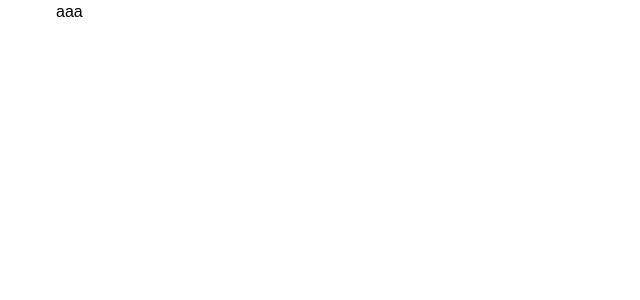
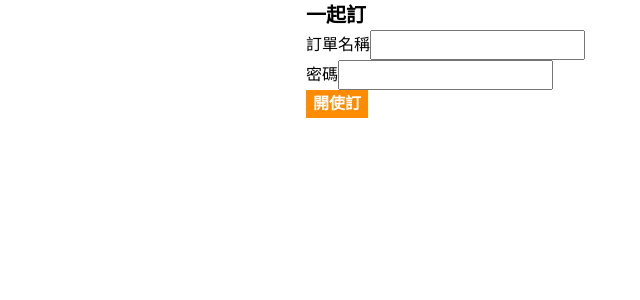
Before and after one commit to powerbear0083/TogetherOrder, a React app in the folder TogetherOrder/TogetherOrder/: page / in a window 1280 px wide. Shown: the top 300 px of the page, without its empty margins (14-654 px from the left). Built offline with nearby package versions, Linux system fonts and the light colour scheme.

Commit message:
新增色票常數, button  基本樣式, signup 頁面

```diff
--- a/TogetherOrder/TogetherOrder/src/components/GlobalStyle.tsx
+++ b/TogetherOrder/TogetherOrder/src/components/GlobalStyle.tsx
@@ -1,4 +1,6 @@
-import { createGlobalStyle } from "styled-components";
+import { createGlobalStyle } from "styled-components"
+import { fontFamily } from '../styled/constant'
+
 
 const ResetStyle = createGlobalStyle`
   *,
@@ -28,7 +30,7 @@ const ResetStyle = createGlobalStyle`
     margin: 0;
   }
   body {
-    font-family: Arial, Helvetica, 'LiHei', "Microsoft JhengHei", "PMingLiU", "微軟正黑體", "新細明體", sans-serif;
+    font-family: ${fontFamily};
     min-height: 100vh;
     scroll-behavior: smooth;
     text-rendering: optimizeSpeed;
--- a/TogetherOrder/TogetherOrder/src/containers/Container.tsx
+++ b/TogetherOrder/TogetherOrder/src/containers/Container.tsx
@@ -19,7 +19,8 @@ function Container(
 export default Container
 
 const Wrap = styled.main`
-  width: 1140px;
+  background-color: #00ffff;
+  width: 100%;
   margin-right: auto;
   margin-left: auto;
 `
--- /dev/null
+++ b/TogetherOrder/TogetherOrder/src/containers/SignUp.tsx
@@ -0,0 +1,39 @@
+import * as React from 'react'
+import styled from "styled-components";
+import { Button } from "../styled/Button";
+
+
+function SignUp() {
+    return (
+        <SignWrap>
+            <Headline>
+                 一起訂
+            </Headline>
+            <div className="form-group">
+                <label htmlFor="orderName">訂單名稱</label>
+                <input id={`orderName`} type="text"/>
+            </div>
+            <div className="form-group">
+                <label htmlFor="orderPassword">密碼</label>
+                <input id={`orderPassword`} type="password"/>
+            </div>
+            <Confirm>開使訂</Confirm>
+        </SignWrap>
+    )
+}
+
+export default SignUp
+
+const SignWrap = styled.div`
+    width: 640px;
+    margin-left: auto;
+    margin-right: auto;
+`
+const Headline = styled.div`
+    font-size: 20px;
+    font-weight: bold;
+`
+const Confirm = styled(Button)`
+  background-color: #ff8c00;
+  color: #fff;
+`;
--- a/TogetherOrder/TogetherOrder/src/index.tsx
+++ b/TogetherOrder/TogetherOrder/src/index.tsx
@@ -1,6 +1,7 @@
 import * as React from "react";
 import * as ReactDOM from "react-dom";
 import Container from "./containers/Container";
+import SignUp from "./containers/SignUp";
 import GlobalStyle from "./components/GlobalStyle";
 
 
@@ -9,9 +10,7 @@ function App() {
     return (
         <React.Fragment>
             <GlobalStyle />
-            <Container
-                message={`aaa`}
-            />
+            <SignUp />
         </React.Fragment>
     )
 
--- /dev/null
+++ b/TogetherOrder/TogetherOrder/src/styled/Button.tsx
@@ -0,0 +1,17 @@
+import styled from "styled-components";
+import { fontFamily } from './constant'
+
+export const Button = styled.button`
+  display: inline-block;
+  font-family: ${fontFamily};
+  font-weight: bold;
+  line-height: 1.5;
+  color: #323232;
+  text-align: center;
+  text-decoration: none;
+  vertical-align: middle;
+  cursor: pointer;
+  user-select: none;
+  background-color: transparent;
+  border: 1px solid transparent;
+`
--- /dev/null
+++ b/TogetherOrder/TogetherOrder/src/styled/constant.tsx
@@ -0,0 +1,5 @@
+/**
+ * 樣式變數
+ */
+
+export const fontFamily = 'Arial, Helvetica, \'LiHei\', "Microsoft JhengHei", "PMingLiU", "微軟正黑體", "新細明體", sans-serif'
```
